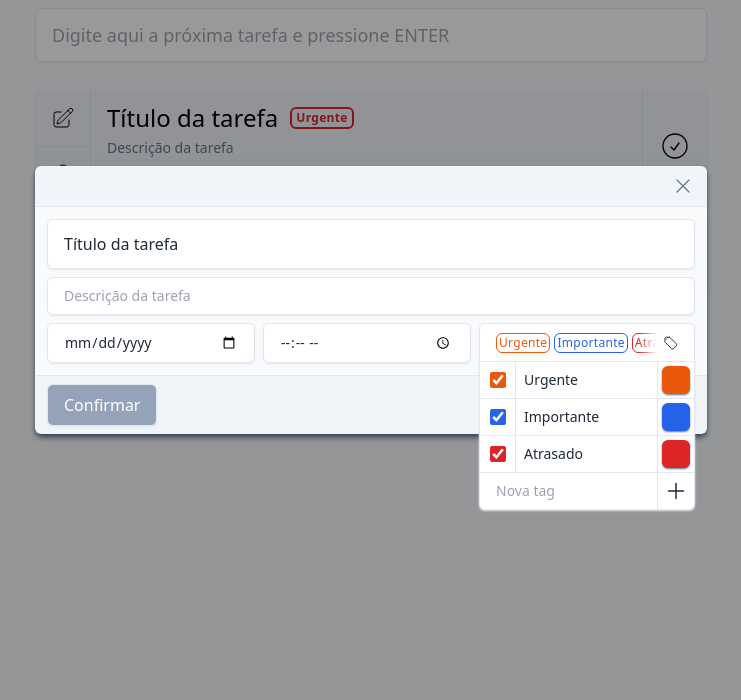
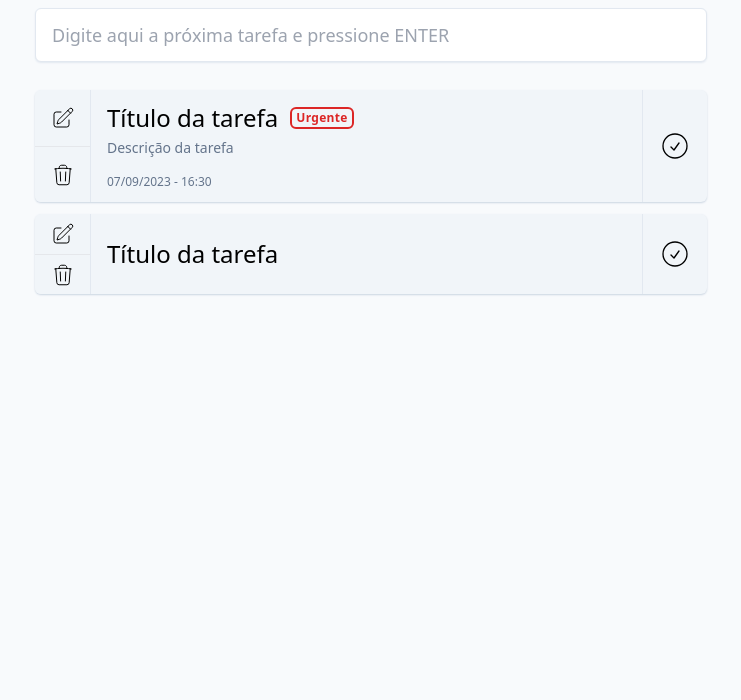
Before and after one commit to gustavotalvares/todo-list, a website: page src/index.html in a window 1280 px wide. Shown: the part 100-800 px from the top of the page, without its empty margins (269-1010 px from the left). Drawn offline with Linux system fonts and the light colour scheme.

Commit message:
Adiciona paleta de cores nas tags e possibilita abrir e fechar o modal

```diff
--- a/src/index.html
+++ b/src/index.html
@@ -63,13 +63,17 @@
       </div>
       <!-- /Tarefa -->
 
-      <!-- Modal -->
-      <div class="mt-0 w-screen h-screen fixed top-0 left-0 bg-black bg-opacity-40 flex justify-center items-center">
-        <div class="container max-w-2xl bg-slate-100 rounded-md shadow-md shadow-slate-700 divide-y divide-slate-200">
+
+    </div>
+    <!-- /Lista das tarefas -->
+
+    <!-- Modal de edição de tarefa -->
+    <div id="modalBackground" class="mt-0 w-screen h-screen fixed top-0 left-0 bg-black bg-opacity-40 justify-center items-center hidden">
+      <div id="taskEditor" class="container max-w-2xl bg-slate-100 rounded-md shadow-md shadow-slate-700 divide-y divide-slate-200">
 
         <!-- Header -->
           <div class="container flex justify-end px-3 py-2">
-              <button>
+            <button id="modalClose">
               <svg xmlns="http://www.w3.org/2000/svg" fill="none" viewBox="0 0 24 24" stroke="currentColor" class="w-6 h-6 stroke-[1.2] hover:stroke-[1.5] text-slate-500 transition-all duration-200">
                 <path stroke-linecap="round" stroke-linejoin="round" d="M6 18L18 6M6 6l12 12" />
               </svg>
@@ -80,14 +84,14 @@
 
         <!-- Inputs -->
         <div class="container p-3 space-y-2 bg-slate-50">
-            <input type="text" value="Título da tarefa" class="outline-none w-full px-4 py-3 text-gray-800 rounded-md border border-slate-200 shadow-slate-200 shadow-sm">
+          <input id="editTaskTitle" type="text" value="Título da tarefa" class="outline-none w-full px-4 py-3 text-gray-800 rounded-md border border-slate-200 shadow-slate-200 shadow-sm">
           <input type="text" placeholder="Descrição da tarefa" class="outline-none w-full px-4 py-2 text-sm text-gray-800 rounded-md border border-slate-200 shadow-slate-200 shadow-sm">
           <div class="container flex gap-2">
             <input type="date" class="outline-none w-1/3 px-4 py-2 text-sm text-gray-800 rounded-md border border-slate-200 shadow-slate-200 shadow-sm">
             <input type="time" class="outline-none w-1/3 px-4 py-2 text-sm text-gray-800 rounded-md border border-slate-200 shadow-slate-200 shadow-sm">
 
             <!-- Tags -->
-              <button class="relative w-1/3 text-sm text-gray-800 rounded-t-md border border-slate-200 shadow-slate-200 shadow-sm bg-white box-border">
+            <button id="tags" type="button" class="relative w-1/3 text-sm text-gray-800 rounded-md border border-slate-200 shadow-slate-200 shadow-sm bg-white box-border focus-within:">
               <div class="py-2 px-4 relative flex justify-between items-center">
                 <div class="overflow-hidden flex gap-1 flex-grow relative">
                   <span class="w-min h-min px-[2px] py-[1px] rounded-md text-xs tracking-wide text-orange-600 border-orange-600 border font-medium">Urgente</span>
@@ -103,15 +107,25 @@
               </div>
 
               <!-- Dropdown -->
-                <div class="container flex flex-col divide-y divide-slate-200 absolute -left-[1px] w-full rounded-b-md border border-slate-200 shadow-slate-200 shadow-sm bg-white box-content overflow-hidden">
+              <div id="tagsDropdown" class="container hidden focus-within:flex flex-col divide-y divide-slate-200 absolute -left-[1px] w-full rounded-b-md border border-slate-200 shadow-slate-200 shadow-sm bg-white box-content">
 
                 <!-- Seleção e edição de tag -->
-                  <div class="w-full flex">
+                <div class="relative w-full flex">
                   <div class="flex-grow-0 flex-shrink-0 w-9 flex justify-center items-center border-r border-slate-200">
                     <input type="checkbox" checked class="w-4 h-4 accent-orange-600 bg-gray-100 border-gray-300 rounded-md">
                   </div>
                   <input value="Urgente" class="flex-grow outline-none px-2 py-2 text-sm w-full border-r border-slate-200">
-                    <div class="flex-grow-0 flex-shrink-0 w-7 m-1 shadow-sm shadow-slate-500 rounded-md bg-orange-600"></div>
+                  <div class="relative flex-grow-0 flex-shrink-0 w-7 m-1 shadow-sm shadow-slate-500 rounded-md bg-orange-600"></div>
+                  <!-- Seletor de cor da tag -->
+                  <div id="colorPalette" class="absolute flex w-min h-full left-full border-slate-200 shadow-slate-200 shadow-sm bg-white rounded-r-md">
+                    <div class="flex-grow-0 flex-shrink-0 w-7 h-7 m-1 shadow-sm shadow-slate-500 rounded-md bg-red-600"></div>
+                    <div class="flex-grow-0 flex-shrink-0 w-7 h-7 m-1 shadow-sm shadow-slate-500 rounded-md bg-blue-600"></div>
+                    <div class="flex-grow-0 flex-shrink-0 w-7 h-7 m-1 shadow-sm shadow-slate-500 rounded-md bg-yellow-400"></div>
+                    <div class="flex-grow-0 flex-shrink-0 w-7 h-7 m-1 shadow-sm shadow-slate-500 rounded-md bg-green-600"></div>
+                    <div class="flex-grow-0 flex-shrink-0 w-7 h-7 m-1 shadow-sm shadow-slate-500 rounded-md bg-orange-600"></div>
+                    <div class="flex-grow-0 flex-shrink-0 w-7 h-7 m-1 shadow-sm shadow-slate-500 rounded-md bg-purple-600"></div>
+                  </div>
+                  <!-- /Seletor de cor da tag -->
                 </div>
                 <!-- /Seleção e edição de tag -->
 
@@ -176,10 +190,7 @@
 
       </div>
     </div>
-      <!-- /Modal -->
-
-    </div>
-    <!-- /Lista das tarefas -->
+    <!-- /Modal de edição de tarefa -->
   </div>
 
   <!-- /Container principal -->
--- a/src/script.js
+++ b/src/script.js
@@ -1,48 +1,126 @@
-const tasks = document.getElementById('tasks');
+const body = document.querySelector('body');
+const divTasks = document.getElementById('tasks');
+const divModalBackground = document.getElementById('modalBackground');
+const divTaskEditor = document.getElementById('taskEditor');
+const btnModalClose = document.getElementById('modalClose');
+const inputModalTaskTitle = document.getElementById('editTaskTitle');
+const btnTags = document.getElementById('tags');
+const divTagsDropdown = document.getElementById('tagsDropdown');
+const divTagsColorPalette = document.getElementById('colorPalette');
+
+// HTML dos icons
+const icons = {
+  editIcon: `
+  <svg xmlns="http://www.w3.org/2000/svg" fill="none" viewBox="0 0 24 24" stroke="currentColor" class="stroke-1 group-hover:stroke-[1.5] w-6 h-6">
+    <path stroke-linecap="round" stroke-linejoin="round" d="M16.862 4.487l1.687-1.688a1.875 1.875 0 112.652 2.652L10.582 16.07a4.5 4.5 0 01-1.897 1.13L6 18l.8-2.685a4.5 4.5 0 011.13-1.897l8.932-8.931zm0 0L19.5 7.125M18 14v4.75A2.25 2.25 0 0115.75 21H5.25A2.25 2.25 0 013 18.75V8.25A2.25 2.25 0 015.25 6H10" />
+  </svg>`,
+  deleteIcon: `
+  <svg xmlns="http://www.w3.org/2000/svg" fill="none" viewBox="0 0 24 24" stroke="currentColor" class="stroke-1 group-hover:stroke-[1.5] w-6 h-6">
+    <path stroke-linecap="round" stroke-linejoin="round" d="M14.74 9l-.346 9m-4.788 0L9.26 9m9.968-3.21c.342.052.682.107 1.022.166m-1.022-.165L18.16 19.673a2.25 2.25 0 01-2.244 2.077H8.084a2.25 2.25 0 01-2.244-2.077L4.772 5.79m14.456 0a48.108 48.108 0 00-3.478-.397m-12 .562c.34-.059.68-.114 1.022-.165m0 0a48.11 48.11 0 013.478-.397m7.5 0v-.916c0-1.18-.91-2.164-2.09-2.201a51.964 51.964 0 00-3.32 0c-1.18.037-2.09 1.022-2.09 2.201v.916m7.5 0a48.667 48.667 0 00-7.5 0" />
+  </svg>`,
+  checkIcon: `
+  <svg xmlns="http://www.w3.org/2000/svg" fill="none" viewBox="0 0 24 24" stroke="currentColor" class="stroke-1 group-hover:stroke-[1.5] w-8 h-8">
+    <path stroke-linecap="round" stroke-linejoin="round" d="M9 12.75L11.25 15 15 9.75M21 12a9 9 0 11-18 0 9 9 0 0118 0z" />
+  </svg>`
+}
+
+function openModal(event) {
+  const selectedTask = event.currentTarget.parentElement.parentElement;
+  const title = selectedTask.children[1].firstElementChild.firstElementChild;
+  inputModalTaskTitle.value = title.innerText;
+  console.log(title);
+  divModalBackground.classList.remove('hidden');
+  divModalBackground.classList.add('flex');
+}
 
 function addTask(title) {
-  tasks.innerHTML += `
-  <!-- Tarefa -->
-  <div class="container mb-3 min-h-1 bg-slate-100 shadow-sm shadow-slate-300 hover:shadow-slate-400 hover:scale-[1.01] transition-all duration-200 rounded-md overflow-hidden flex">
+  // Cria a div da nova tarefa e adiciona suas classes
+  const divNewTask = document.createElement('div');
+  divNewTask.classList.add(...'container mb-3 min-h-1 bg-slate-100 shadow-sm shadow-slate-300 hover:shadow-slate-400 hover:scale-[1.01] transition-all duration-200 rounded-md overflow-hidden flex'.split(' '))
 
-    <!-- Botões da esquerda -->
-    <div class=" w-14 divide-y h-auto bg-slate-100 border-r border-slate-200 flex-shrink-0 flex-grow-0">
-      <div class="group h-1/2 w-full flex justify-center items-center hover:bg-slate-200">
-        <svg xmlns="http://www.w3.org/2000/svg" fill="none" viewBox="0 0 24 24" stroke="currentColor" class="stroke-1 group-hover:stroke-[1.5] w-6 h-6">
-          <path stroke-linecap="round" stroke-linejoin="round" d="M16.862 4.487l1.687-1.688a1.875 1.875 0 112.652 2.652L10.582 16.07a4.5 4.5 0 01-1.897 1.13L6 18l.8-2.685a4.5 4.5 0 011.13-1.897l8.932-8.931zm0 0L19.5 7.125M18 14v4.75A2.25 2.25 0 0115.75 21H5.25A2.25 2.25 0 013 18.75V8.25A2.25 2.25 0 015.25 6H10" />
-        </svg>
-      </div>
-      <div class="group h-1/2 w-full flex justify-center items-center hover:bg-slate-200">
-        <svg xmlns="http://www.w3.org/2000/svg" fill="none" viewBox="0 0 24 24" stroke="currentColor" class="stroke-1 group-hover:stroke-[1.5] w-6 h-6">
-          <path stroke-linecap="round" stroke-linejoin="round" d="M14.74 9l-.346 9m-4.788 0L9.26 9m9.968-3.21c.342.052.682.107 1.022.166m-1.022-.165L18.16 19.673a2.25 2.25 0 01-2.244 2.077H8.084a2.25 2.25 0 01-2.244-2.077L4.772 5.79m14.456 0a48.108 48.108 0 00-3.478-.397m-12 .562c.34-.059.68-.114 1.022-.165m0 0a48.11 48.11 0 013.478-.397m7.5 0v-.916c0-1.18-.91-2.164-2.09-2.201a51.964 51.964 0 00-3.32 0c-1.18.037-2.09 1.022-2.09 2.201v.916m7.5 0a48.667 48.667 0 00-7.5 0" />
-        </svg>
-      </div>
-    </div>
-    <!-- /Botões da esquerda -->
+  // Cria a div dos botões à esquerda e adiciona suas classes
+  const divLeftButtons = document.createElement('div');
+  divLeftButtons.classList.add(...'w-14 divide-y h-auto bg-slate-100 border-r border-slate-200 flex-shrink-0 flex-grow-0'.split(' '))
 
-    <!-- Infos da tarefa -->
-    <div class="container px-4 py-3 gap-1 flex flex-col justify-center items-start">
-      <div class="container flex items-center">
-        <p class="text-2xl text-left mr-3">${title}</p>
-      </div>
-    </div>
-    <!-- /Infos da tarefa -->
+  // Cria a div do botão de editar, adiciona suas classes e ícone e insere a divLeftButtons
+  const divEditButton = document.createElement('div');
+  divEditButton.classList.add(...'group h-1/2 w-full flex justify-center items-center hover:bg-slate-200'.split(' '))
+  divEditButton.innerHTML = icons.editIcon;
+  divLeftButtons.appendChild(divEditButton);
+  // Adiciona o eventListener do botão
+  divEditButton.addEventListener('click', openModal);
 
-    <!-- Botão da direita -->
-    <div class="group border-l border-l-slate-200  hover:bg-slate-200 container flex flex-col items-end justify-center px-4 flex-grow-0 w-min flex-shrink-0">
-      <div class="flex justify-center">
-        <svg xmlns="http://www.w3.org/2000/svg" fill="none" viewBox="0 0 24 24" stroke="currentColor" class="stroke-1 group-hover:stroke-[1.5] w-8 h-8">
-          <path stroke-linecap="round" stroke-linejoin="round" d="M9 12.75L11.25 15 15 9.75M21 12a9 9 0 11-18 0 9 9 0 0118 0z" />
-        </svg>
-      </div>
-    </div>
-    <!-- /Botão da direita -->
 
-  </div>
-  <!-- /Tarefa -->
-  `
+  // Cria a div do botão de deletar, adiciona suas classes e ícone e insere a divLeftButtons
+  const divDeleteButton = document.createElement('div');
+  divDeleteButton.classList.add(...'group h-1/2 w-full flex justify-center items-center hover:bg-slate-200'.split(' '))
+  divDeleteButton.innerHTML = icons.deleteIcon;
+  divLeftButtons.appendChild(divDeleteButton);
+
+  // Insere divLeftButtons a divNewTask
+  divNewTask.appendChild(divLeftButtons);
+
+  // Cria div da area que apresenta as informações da tarefa
+  const divInfos = document.createElement('div');
+  divInfos.classList.add(...'container px-4 py-3 gap-1 flex flex-col justify-center items-start'.split(' '));
+
+  // Cria a div que contem o título da tarefa
+  const divTitle = document.createElement('div');
+  divTitle.classList.add(...'container flex items-center'.split(' '))
+
+  // Cria o p que contém o título da tarefa
+  const pTitle = document.createElement('p');
+  pTitle.classList.add(...'text-2xl text-left mr-3'.split(' '))
+  pTitle.textContent = title;
+
+  // popula divInfos e adiciona à divNewTask
+  divTitle.appendChild(pTitle);
+  divInfos.appendChild(divTitle);
+  divNewTask.appendChild(divInfos);
+
+  // Cria a div que contém o botão à direita
+  const divRightButton = document.createElement('div');
+  divRightButton.classList.add(...'group border-l border-l-slate-200 hover:bg-slate-200 container flex flex-col items-end justify-center px-4 flex-grow-0 w-min flex-shrink-0'.split(' '));
+
+  // Cria o botão à direita
+  const divCheckButton = document.createElement('div');
+  divCheckButton.classList.add(...'flex justify-center'.split(' '))
+  divCheckButton.innerHTML = icons.checkIcon;
+
+  // Adiciona a div com o botão à direita a divNewTask
+  divRightButton.appendChild(divCheckButton);
+  divNewTask.appendChild(divRightButton);
+
+  // Adiciona a divNewTask à divTasks
+  divTasks.appendChild(divNewTask);
+}
+
+function closeModal() {
+  divModalBackground.classList.remove('flex');
+  divModalBackground.classList.add('hidden');
+}
+
+function openTags() {
+  divTagsDropdown.classList.remove('hidden');
+  divTagsDropdown.classList.add('flex');
+}
+
+function closeTags(e) {
+  if (!btnTags.contains(e.target)){
+    divTagsDropdown.classList.remove('flex');
+    divTagsDropdown.classList.add('hidden');
+  } else {
+
+  }
 }
 
 window.onload = () => {
   addTask('Título da tarefa');
+  btnModalClose.addEventListener('click', closeModal);
+  // btnTags.addEventListener('click', switchTags);
+  divTagsDropdown.addEventListener('click', (e) => {
+    e.stopImmediatePropagation();
+  })
+  btnTags.addEventListener('focusin', openTags);
+  btnTags.addEventListener('focusout', closeTags);
 }
```
Also changed, not shown: dist/output.css. Lines whose indentation alone changed are shown as unchanged.
